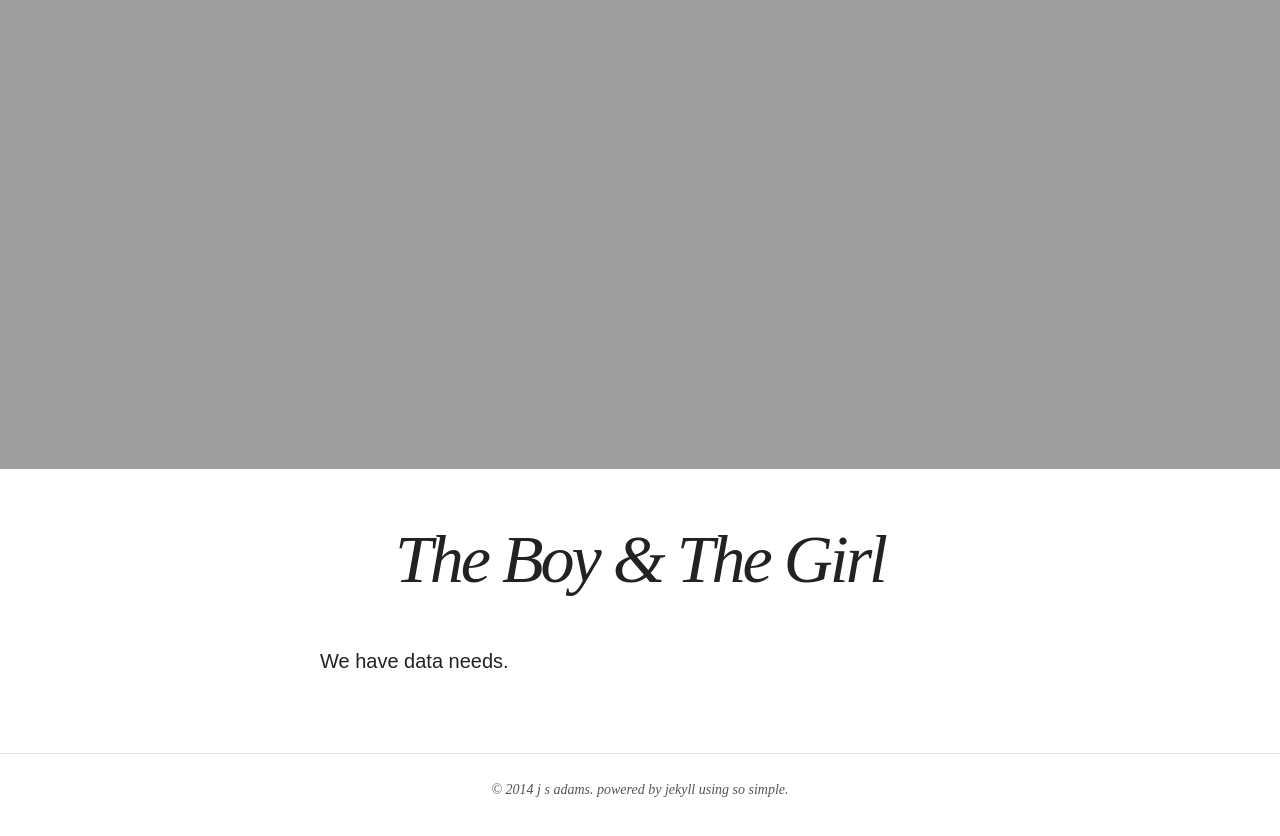
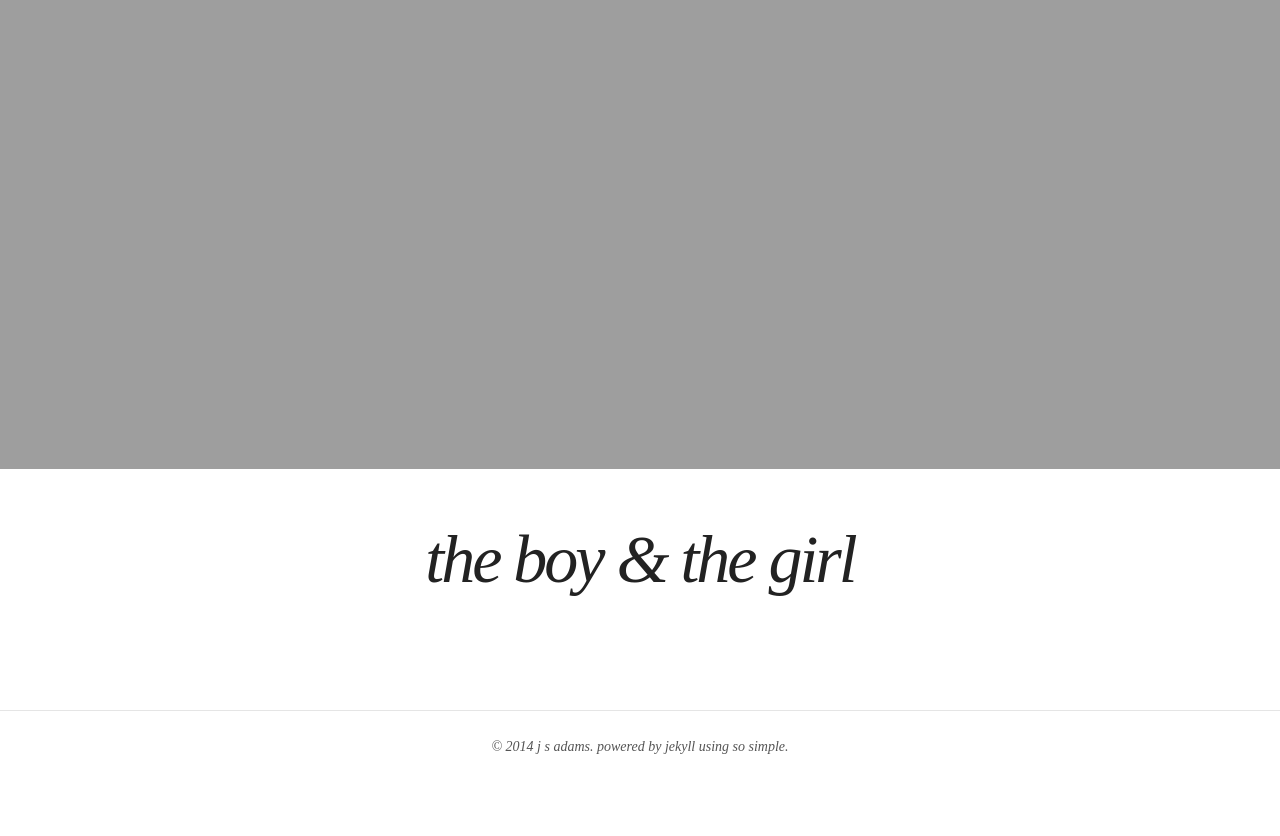
Before and after one commit to thejunglejane/bed.coffee, a Jekyll site: the page built from about.md, in a window 1280 px wide and 900 px high, scrolled down 645 px. Shown: the top 836 px of the window. Built offline with Jekyll 4.4.1, drawn with Linux system fonts in a browser that asks for light colours; nearby versions of some CDN libraries.

Commit message:
Update about.md

```diff
--- a/about.md
+++ b/about.md
@@ -1,11 +1,9 @@
 ---
 layout: page
 permalink: /about/
-title: The Boy & The Girl
+title: the boy & the girl
 tags: [data]
 modified: 2013-09-13
 image:
-  feature: DSCF3434.jpg
+  feature: DSCF3434.JPG
 ---
-
-We have data needs.
```
